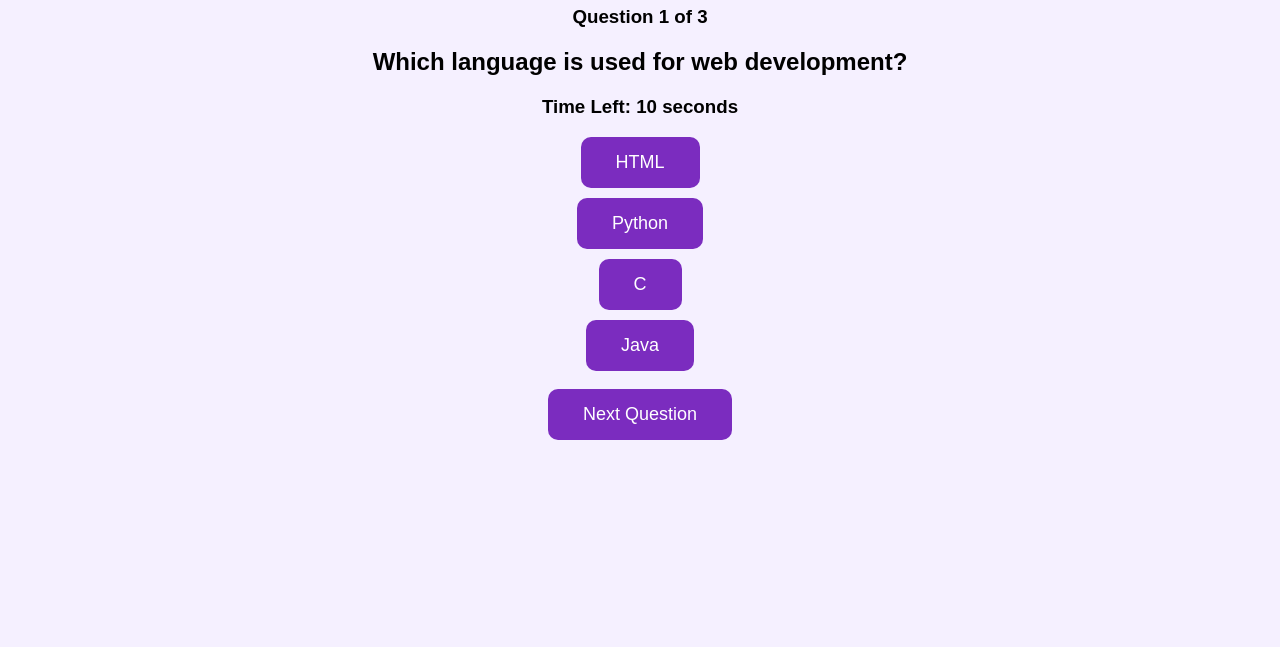
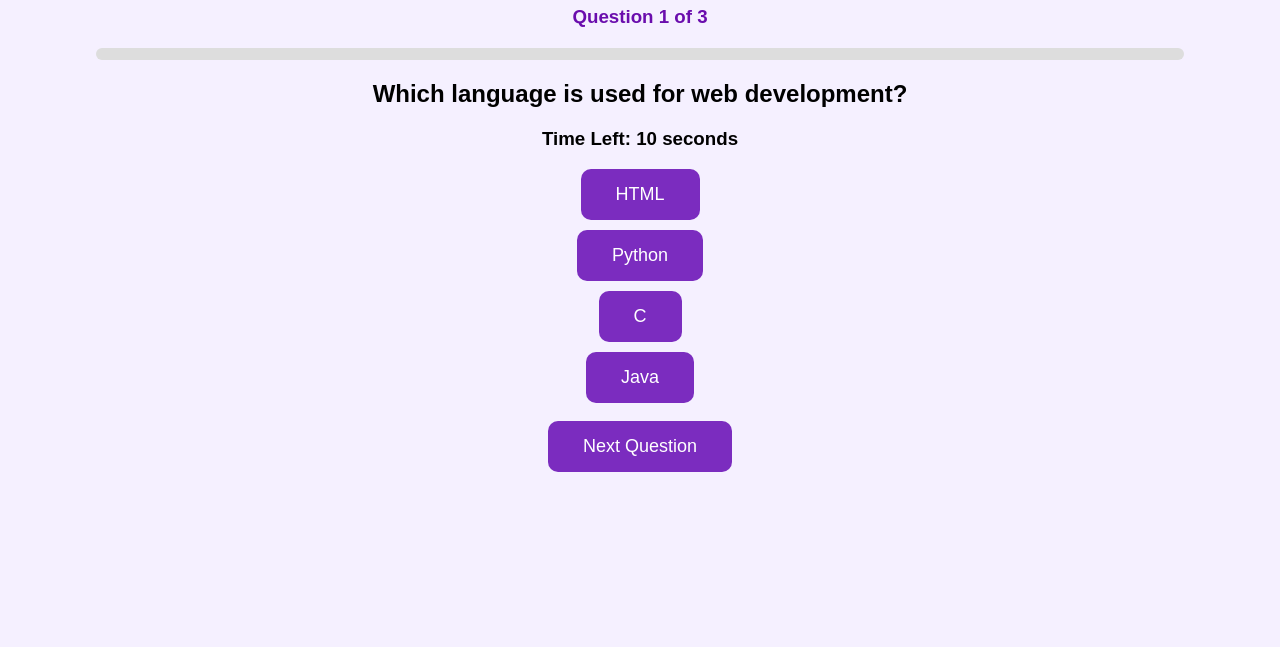
Before and after one commit to aashlesha42-star/online-quiz-app., a plain HTML site: page Quiz.html in a window 1280 px wide. Shown: the part 153-800 px from the top of the page. Drawn offline with Linux system fonts and the light colour scheme.

Commit message:
Add progress bar styles to style.css

```diff
--- a/style.css
+++ b/style.css
@@ -24,3 +24,23 @@ button {
     border-radius: 10px;
     font-size: 18px;
 }
+.progress-container {
+    width: 85%;
+    height: 12px;
+    background: #ddd;
+    border-radius: 20px;
+    margin: 20px auto;
+    overflow: hidden;
+}
+
+#progressBar {
+    width: 0%;
+    height: 100%;
+    background: #7b2cbf;
+    border-radius: 20px;
+    transition: width 0.4s;
+}
+
+#questionNumber {
+    color: #6a0dad;
+}
```
